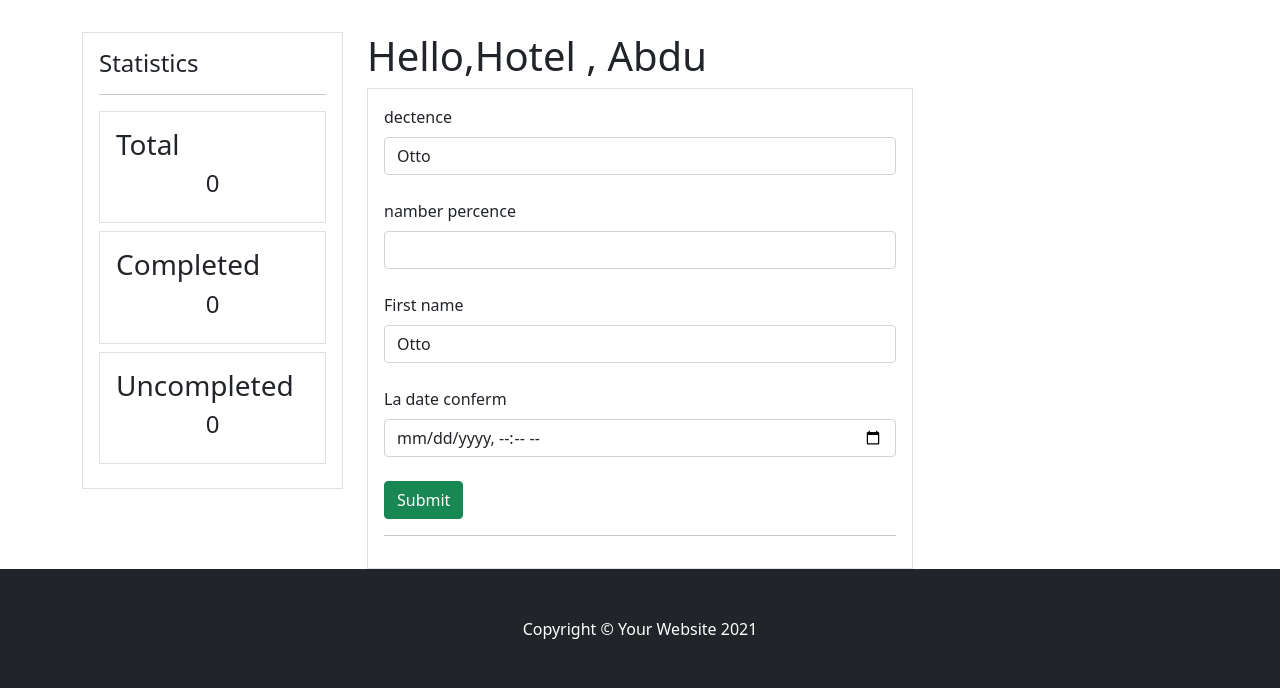
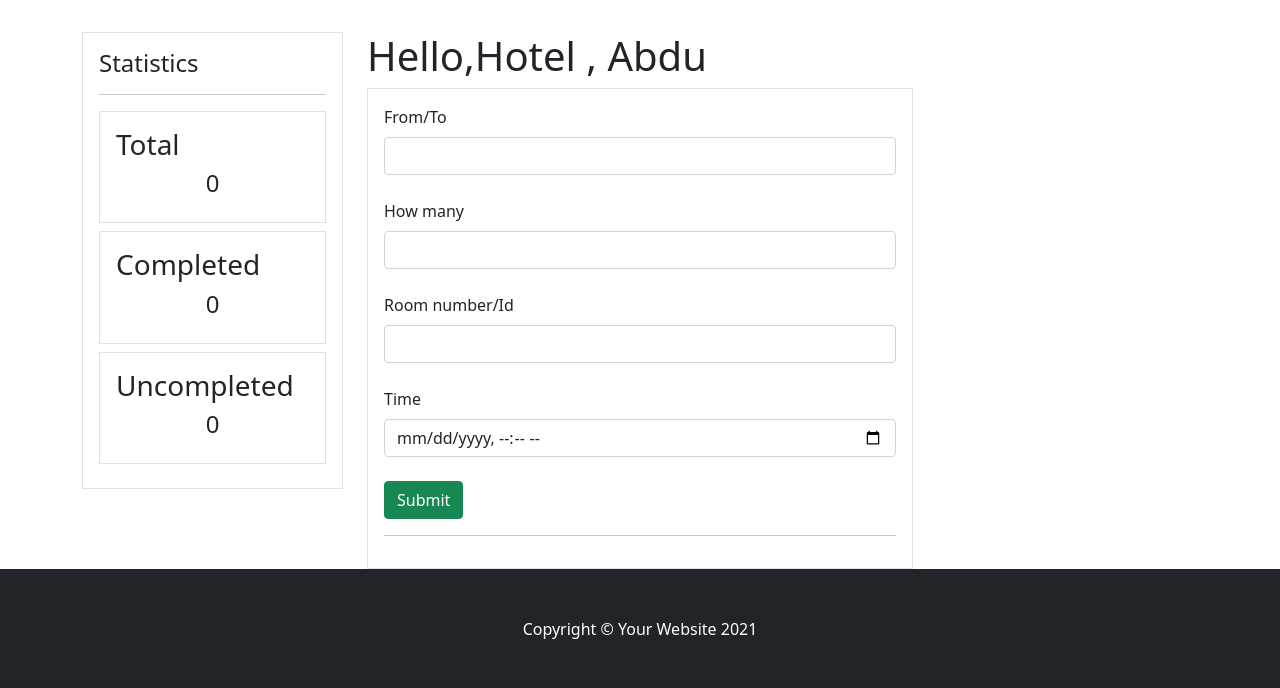
Before and after one commit to abderazakben/yassintour, a Django app: page /Hotel/ in a window 1280 px wide. Shown: the part 56-744 px from the top of the page. Run offline with Django 3.2, Linux system fonts and the light colour scheme; data that the repository does not hold is empty; some libraries are stand-ins or nearby versions.

Commit message:
Update PageHomeHotel.html

```diff
--- a/todoapp/templates/PageHomeHotel.html
+++ b/todoapp/templates/PageHomeHotel.html
@@ -9,15 +9,15 @@
         {% csrf_token %}
         <!-- {{form.content}}
         {{form.date}} -->
-        <label for="validationCustom01" class="form-label"> dectence</label>
-        <input type="text" name="destinace"  class="form-control" id="validationDefault02" value="Otto" required> </br>
-        <label for="validationCustom01" class="form-label"> namber percence </label>
-        <input type="number" name="namber_percen"  class="form-control" id="validationDefault02" value="Otto" required> </br>
-        <label for="validationCustom01" class="form-label">First name</label>
-        <input type="text" name="content"  class="form-control" id="validationDefault02" value="Otto" required> </br>
+        <label for="validationCustom01" class="form-label"> From/To </label>
+        <input type="text" name="destinace"  class="form-control" id="validationDefault02"  required> </br>
+        <label for="validationCustom01" class="form-label"> How many </label>
+        <input type="number" name="namber_percen"  class="form-control" id="validationDefault02"  required> </br>
+        <label for="validationCustom01" class="form-label"> Room number/Id </label>
+        <input type="text" name="content"  class="form-control" id="validationDefault02"  required> </br>
         <!-- <input type="text" name="content"> -->
-        <label for="validationCustom01" class="form-label">La date conferm</label>
-        <input type="datetime-local" name="date"  class="form-control" id="validationDefault02" value="Otto" required></br>
+        <label for="validationCustom01" class="form-label"> Time </label>
+        <input type="datetime-local" name="date"  class="form-control" id="validationDefault02"  required></br>
         <!-- <input type="datetime-local" id="meeting-time"
         name="date" value="2018-06-12T19:30"
         min="2018-06-07T00:00" max="2018-06-14T00:00"> -->
@@ -26,7 +26,7 @@
     <hr>
     {% for todo in todos %}
     <div class="border p-3 mb-3" >
-        <h5> min fadlik intadir tahdid taman ida kanta mazrob itasil bina pur confermation de prix </h5>
+        <h5> wait for price confirmation ! </h5>
         <small>{{todo.date}}</small>
         <div class="row">
             <div class="col-md-8">
@@ -39,8 +39,8 @@
             </div>
             <div class="col-md-4">
                 {% if todo.comlete == True %}
-                <a class="btn btn-info btn-sm " href="{% url 'todoapp:update' todo.id  %}">Edit</a>
-                <a class="btn btn-danger btn-sm " href="{% url 'todoapp:delete' todo.id %}">Delet</a>
+                <a class="btn btn-info btn-sm " href="{% url 'todoapp:update' todo.id  %}">Validate</a>
+                <a class="btn btn-danger btn-sm " href="{% url 'todoapp:delete' todo.id %}">Decline</a>
                 {% else %}
                    <h6>Intadir tahdiid taman</h6>
                  {% endif  %}
```
